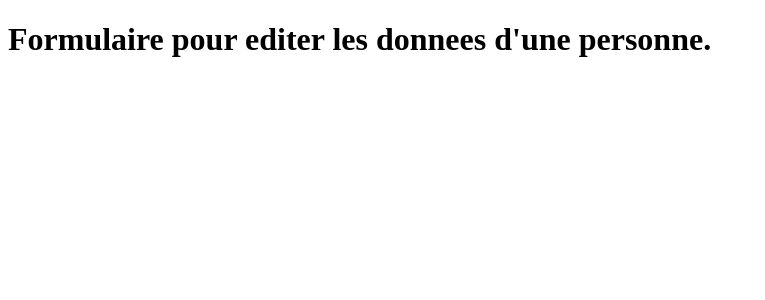
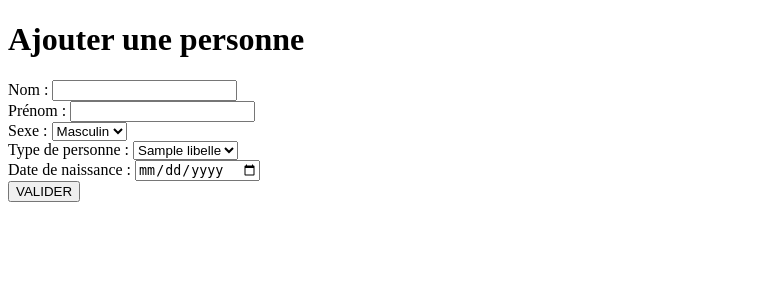
Before and after one commit to lagamaY/Inviter, a CodeIgniter 4 app: the page made by app/Views/personnes/edit_personne_enregistree.php in a window 1280 px wide. Shown: the top 300 px of the page, without its empty margins (0-765 px from the left). Run offline with PHP 8.4 and a stand-in for CodeIgniter, Linux system fonts and the light colour scheme; the template is opened without the code that fills it: most values are stand-ins (such as "Sample title", 1, 10 or a date in 2020); some libraries are stand-ins or nearby versions.

Commit message:
Ok pour l'insertion des données sans l'image

```diff
--- a/app/Views/personnes/edit_personne_enregistree.php
+++ b/app/Views/personnes/edit_personne_enregistree.php
@@ -6,6 +6,38 @@
     <title>Document</title>
 </head>
 <body>
-    <h1>Formulaire pour editer les donnees d'une personne.</h1>
+<h1>Ajouter une personne</h1>
+    <form id="ajoutPersonneForm" method="post" action=""  enctype="multipart/form-data">
+        <label>Nom :</label>
+        <input type="text" name="nom" required><br>
+
+        <label>Prénom :</label>
+        <input type="text" name="prenom" required><br>
+
+        <label>Sexe :</label>
+        <select name="sexe" required>
+            <option value="M">Masculin</option>
+            <option value="F">Féminin</option>
+        </select><br>
+
+        <label>Type de personne :</label>
+        <select name="type_personne" id="type_personne" required>
+            <?php foreach($typesPersonne as $typePersonne): ?>
+                <option value="<?= $typePersonne->id ?>">
+                        <?= $typePersonne->libelle  ?>
+                </option>
+            <?php endforeach; ?>
+        </select><br>
+
+        <label>Date de naissance :</label>
+        <input type="date" name="date_naissance" required><br>
+
+        <div id="photoField" style="display: none;">
+            <label>Photo :</label>
+            <input type="file" name="photo"><br>
+        </div>
+
+        <input class="btn-submit" type="submit" id="btn-job-submit" value="VALIDER">
+    </form>
 </body>
 </html>
--- a/app/Views/personnes/enregistrer_une_personne.php
+++ b/app/Views/personnes/enregistrer_une_personne.php
@@ -35,7 +35,7 @@
 
         <div id="photoField" style="display: none;">
             <label>Photo :</label>
-            <input type="file" name="photo"><br>
+            <input type="file" name="photo" ><br>
         </div>
 
         <input class="btn-submit" type="submit" id="btn-job-submit" value="VALIDER">
```
Also changed, not shown: app/Controllers/PersonneController.php (+27 -13 lines), public/photos/1700395717.jpg (added), public/photos/1700396524.jpg (added), public/photos/1700397614.jpg (added), public/photos/1700398252.jpg (added).
